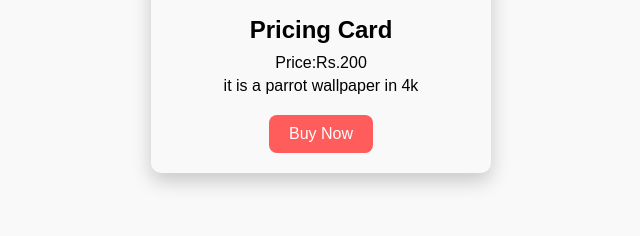
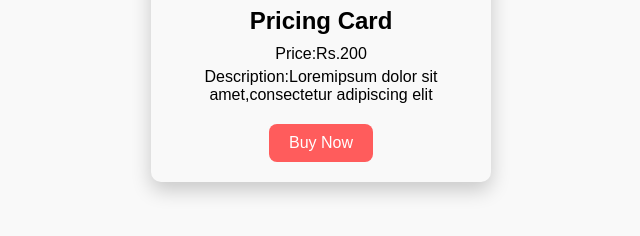
Before and after one commit to acciojob/pricing-card-Aman0227, a website: page main.html in a window 1280 px wide. Shown: the part 446-682 px from the top of the page, without its empty margins (319-959 px from the left). Drawn offline with Linux system fonts and the light colour scheme.

Commit message:
created a submission

```diff
--- a/main.html
+++ b/main.html
@@ -14,7 +14,7 @@
 	<img src = "https://img.freepik.com/free-photo/closeup-scarlet-macaw-from-side-view-scarlet-macaw-closeup-head_488145-3540.jpg?semt=ais_hybrid&w=740&q=80">
 	<h1>Pricing Card</h1>
 	<p>Price:Rs.200</p>
-	<p>it is a parrot wallpaper in 4k </p>
+	<p>Description:Loremipsum dolor sit amet,consectetur adipiscing elit</p>
 	<a href = "#" class = "btn">Buy Now</a>
 
 </div>
--- a/styles.css
+++ b/styles.css
@@ -34,6 +34,7 @@ margin: 5px 0;
       padding: 10px 20px;
       font-size: 16px;
       color: #fff;
+	text-color:white;
       background: #ff5c5c;
       border: none;
       border-radius: 8px;
```
